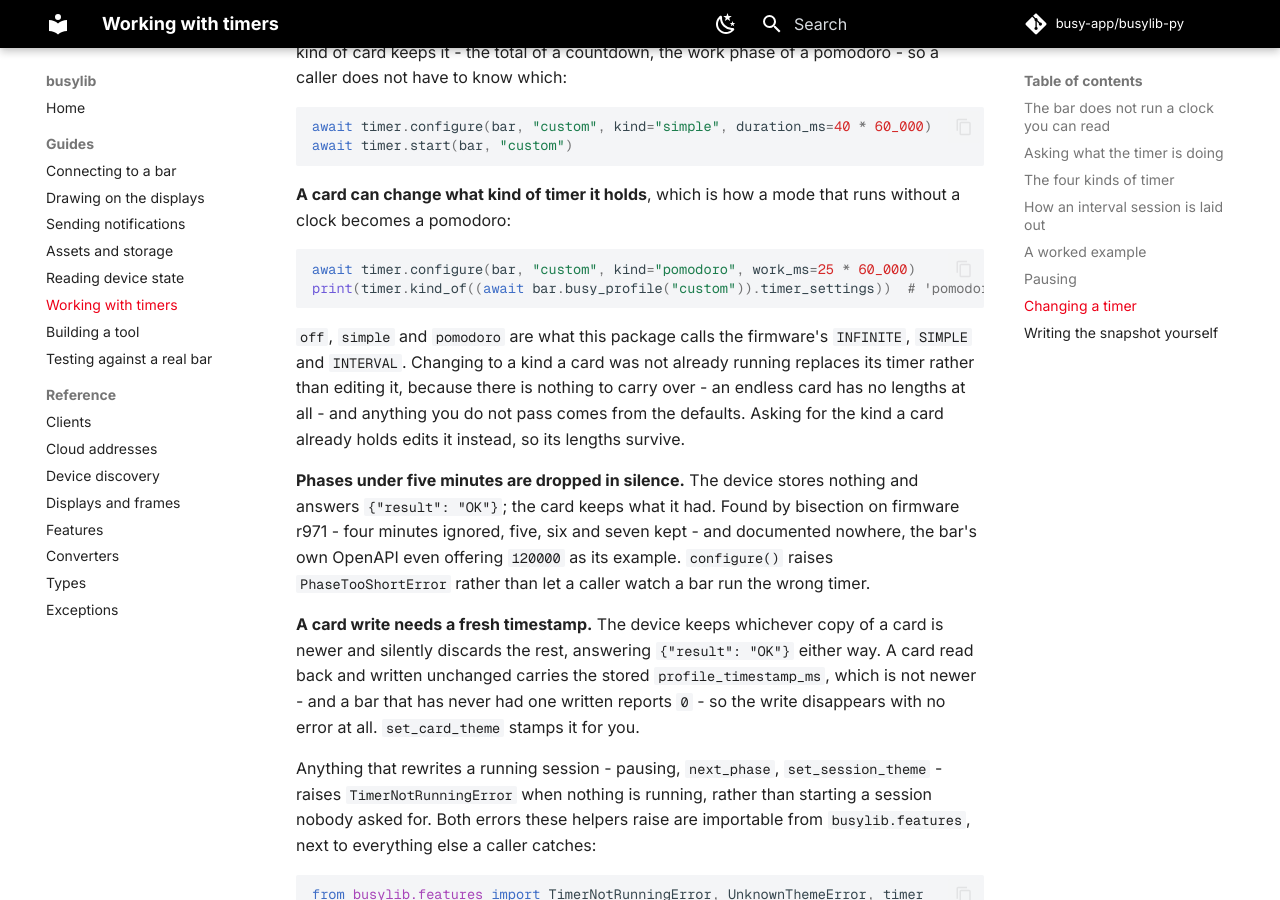
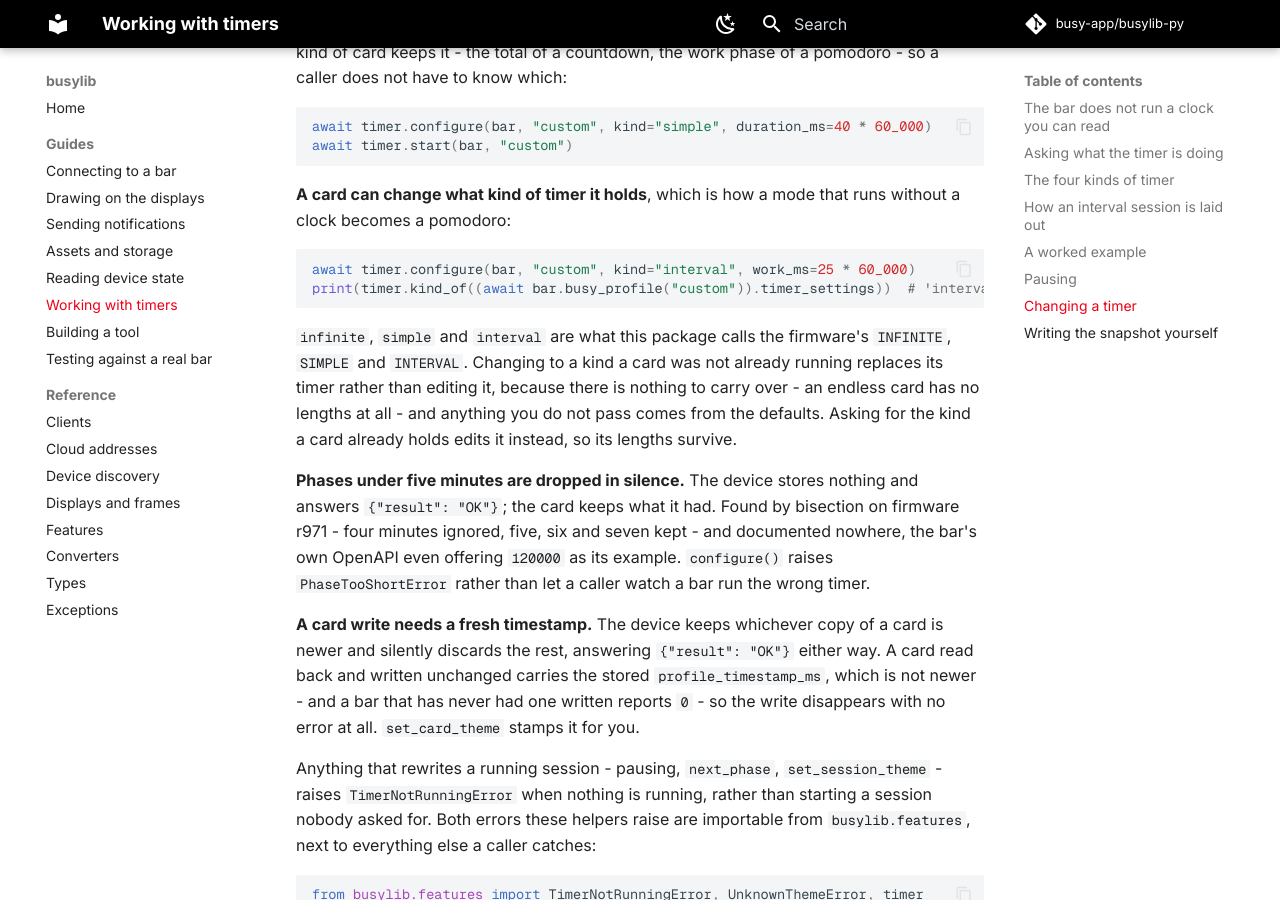
Before and after one commit to busy-app/busylib-py, an MkDocs documentation site: the page built from docs/guides/timers.md, in a window 1280 px wide and 900 px high, scrolled down 4448 px. Built offline with MkDocs 1.6.1 and Material for MkDocs 9.7.7, drawn with Linux system fonts in a browser that asks for light colours; comment, search, counter and statistics services are not loaded.

Commit message:
Use the firmware's own words for a timer's kind
infinite, simple and interval, lowercased. Anything else - the app's
words, or nicer ones - would mean three vocabularies for one thing: what
the device reports, what a consumer writes, and what a person reads.
These are also exactly the values timer_state already reports as a
session's mode.

````diff
--- a/docs/guides/timers.md
+++ b/docs/guides/timers.md
@@ -208,11 +208,11 @@ await timer.start(bar, "custom")
 that runs without a clock becomes a pomodoro:
 
 ```python
-await timer.configure(bar, "custom", kind="pomodoro", work_ms=25 * 60_000)
-print(timer.kind_of((await bar.busy_profile("custom")).timer_settings))  # 'pomodoro'
+await timer.configure(bar, "custom", kind="interval", work_ms=25 * 60_000)
+print(timer.kind_of((await bar.busy_profile("custom")).timer_settings))  # 'interval'
 ```
 
-`off`, `simple` and `pomodoro` are what this package calls the
+`infinite`, `simple` and `interval` are what this package calls the
 firmware's `INFINITE`, `SIMPLE` and `INTERVAL`. Changing to a kind a card
 was not already running replaces its timer rather than editing it, because
 there is nothing to carry over - an endless card has no lengths at all -
````
Also changed, not shown: 2 other files.
